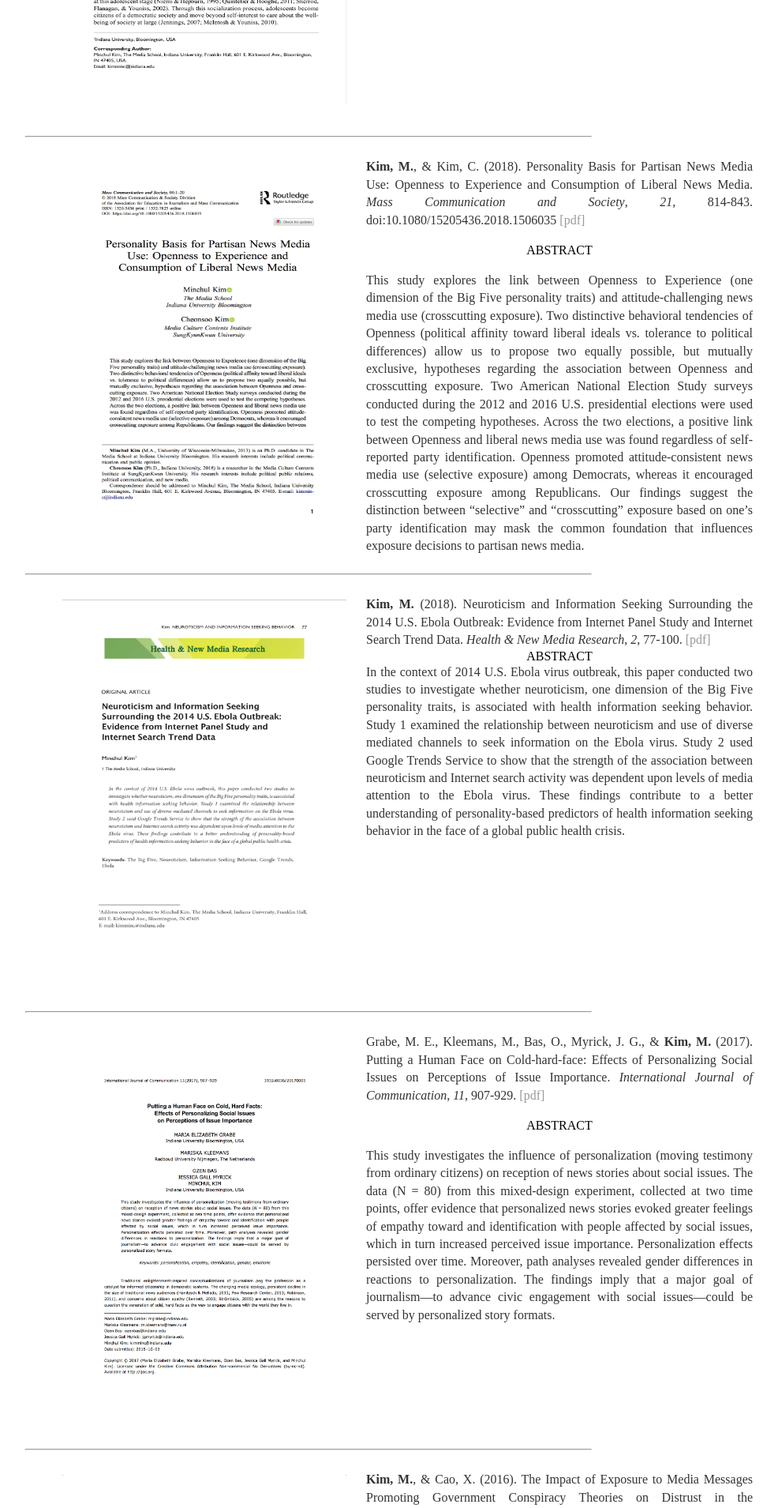
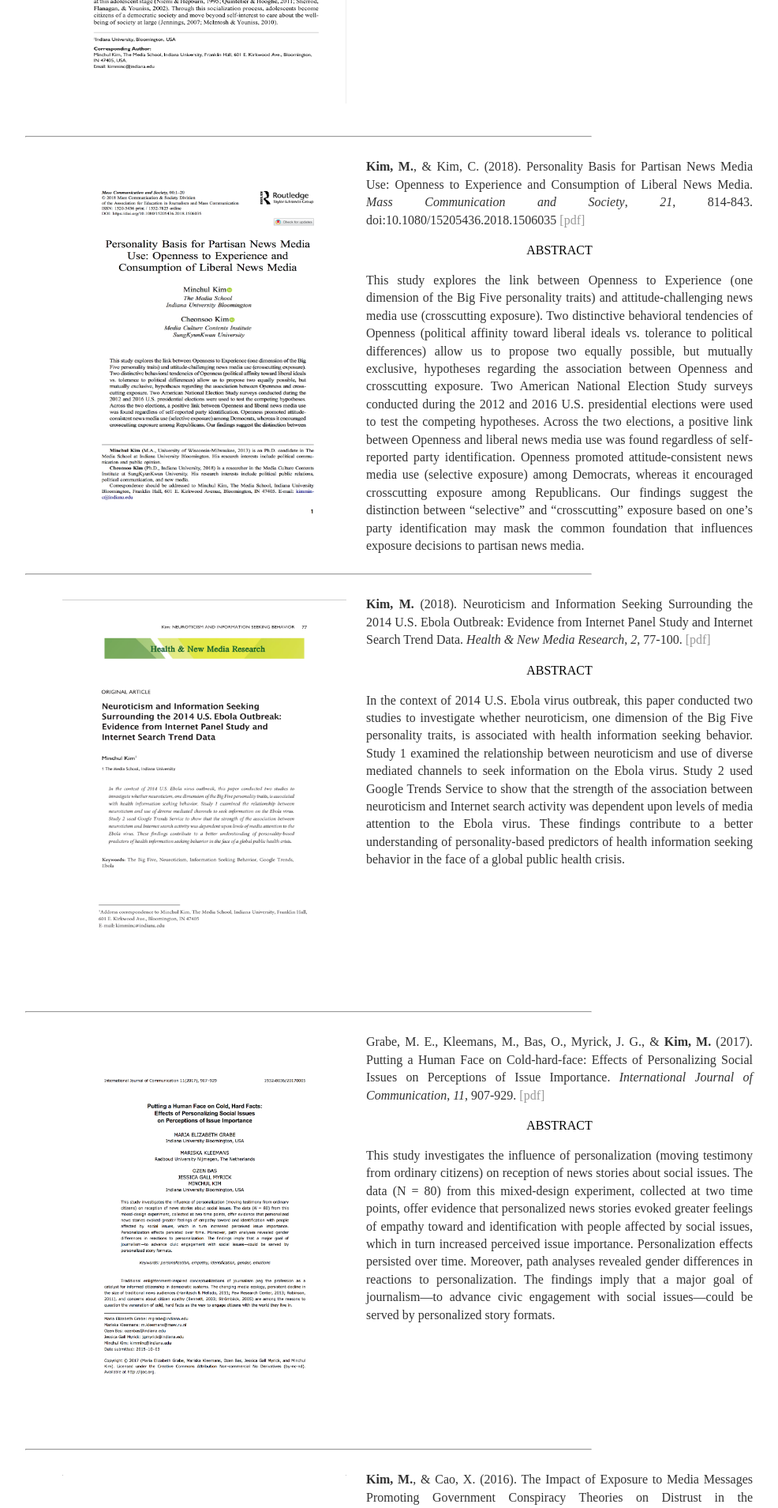
Before and after one commit to minchulkim-phd/minchulkim, a Jekyll site: the page built from research/index.html, in a window 1280 px wide. Shown: the part 1669-3578 px from the top of the page at 79% size, without its empty margins (249-1235 px from the left). Built offline with Jekyll 4.4.1, drawn with Linux system fonts in a browser that asks for light colours.

```diff
--- a/research/index.html
+++ b/research/index.html
@@ -56,7 +56,7 @@ title: Minchul Kim(Ph.D.)'s Personal Webpage
 		<img src="/images/kim 2018.png" width='360px;' height='480px;' style="float:left;margin: 5px 20px;">
                 <div class="imgDes">
 		<p> <strong>Kim, M.</strong> (2018). Neuroticism and Information Seeking Surrounding the 2014 U.S. Ebola Outbreak: Evidence from Internet Panel Study and Internet Search Trend Data. <i>Health & New Media Research</i>, <i>2</i>, 77-100. <a href='https://drive.google.com/file/d/1yWZAGeGsmBYFF6e61jSU-Vr63vtseqEP/view' target="_blank">[pdf]</a></p>
-		<p><center>ABSTRACT</center></p>
+			</br><p><center>ABSTRACT</center></p></br>
 		<p> In the context of 2014 U.S. Ebola virus outbreak, this paper conducted two studies to investigate whether neuroticism, one dimension of the Big Five personality traits, is associated with health information seeking behavior. Study 1 examined the relationship between neuroticism and use of diverse mediated channels to seek information on the Ebola virus. Study 2 used Google Trends Service to show that the strength of the association between neuroticism and Internet search activity was dependent upon levels of media attention to the Ebola virus. These findings contribute to a better understanding of personality-based predictors of health information seeking behavior in the face of a global public health crisis.</p>
 		</div>
 	</div>
```
